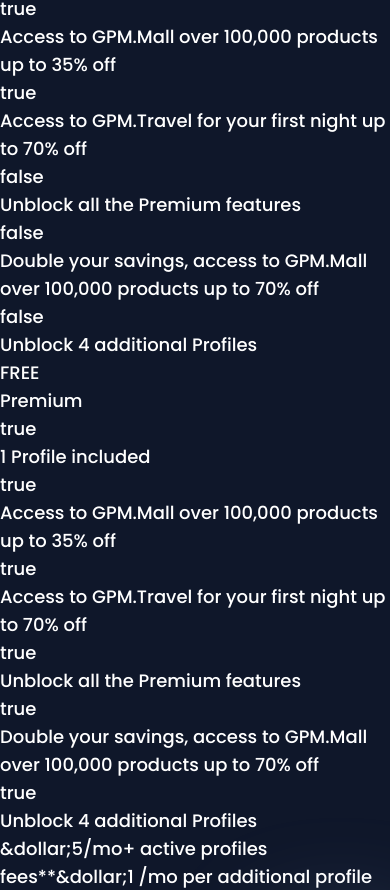
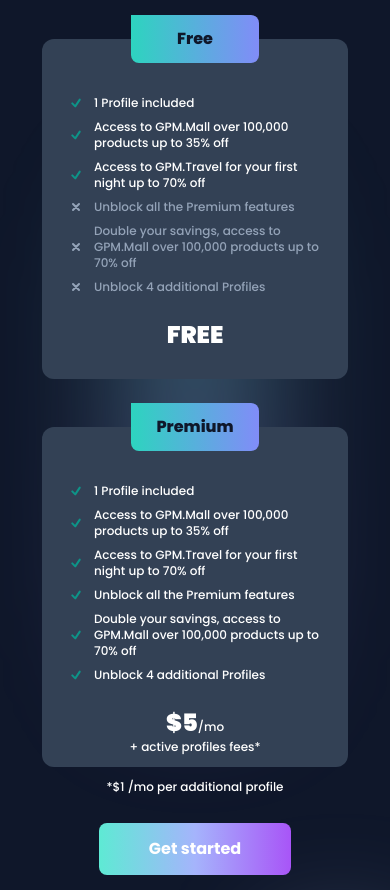
Before and after one commit to MKuzich/nft-landing, a Next.js app: page /reference in a window 390 px wide. Shown: the part 4106-4996 px from the top of the page. Built offline with nearby package versions, Linux system fonts and the light colour scheme.

Commit message:
added responsive plans section to reference page

```diff
--- a/components/Plans.js
+++ b/components/Plans.js
@@ -1,3 +1,5 @@
+import Container from "./Container";
+
 const Plans = ({
   title,
   scope,
@@ -8,27 +10,70 @@
   notes,
 }) => {
   return (
-    <section>
-      <h2>
+    <section className="py-10 tablet:py-16 desktop:py-20">
+      <Container>
+        <div className="flex flex-col items-center relative z-30">
+          <h2 className="tablet:w-3/4 desktop:w-1/2 mb-12 tablet:mb-16 desktop:mb-24 text-center font-extrabold text-2xl tablet:text-3xl desktop:text-titles z-20 relative">
             Want to enjoy all of the {title} product benefits? Check our plans.
           </h2>
-      <ul>
-        <li>
+          <ul className="flex flex-col tablet:flex-row justify-center items-center gap-12 tablet:gap-8 desktop:gap-14">
+            <li className="plans-item">
+              <div className="plans-item-label">
                 <h3>{firstType}</h3>
-          <ul>
+              </div>
+
+              <ul className="plan-list">
                 {scope.map((itm, idx) => (
-              <li key={idx}>
-                {idx < 3 ? <dix>true</dix> : <div>false</div>}
-                <p>{itm}</p>
+                  <li key={idx} className="plan-item">
+                    {idx < 3 ? (
+                      <svg
+                        xmlns="http://www.w3.org/2000/svg"
+                        fill="none"
+                        viewBox="0 0 24 24"
+                        strokeWidth={4}
+                        stroke="currentColor"
+                        className="w-3 desktop:w-4 h-3 desktop:h-4 shrink-0 stroke-teal-600"
+                      >
+                        <path
+                          strokeLinecap="round"
+                          strokeLinejoin="round"
+                          d="M4.5 12.75l6 6 9-13.5"
+                        />
+                      </svg>
+                    ) : (
+                      <svg
+                        xmlns="http://www.w3.org/2000/svg"
+                        fill="none"
+                        viewBox="0 0 24 24"
+                        strokeWidth={4}
+                        stroke="currentColor"
+                        className="w-3 desktop:w-4 h-3 desktop:h-4 shrink-0 stroke-slate-400"
+                      >
+                        <path
+                          strokeLinecap="round"
+                          strokeLinejoin="round"
+                          d="M6 18L18 6M6 6l12 12"
+                        />
+                      </svg>
+                    )}
+                    <p className={idx >= 3 && "text-slate-400"}>{itm}</p>
                   </li>
                 ))}
               </ul>
               {firstType === "Free" ? (
-            <span>{firstPrice}</span>
+                <span className="text-center text-2xl desktop:text-3xl font-black">
+                  {firstPrice}
+                </span>
               ) : (
                 <>
-              <span>
-                <span>&dollar;{firstPrice}</span>/mo
+                  <span className="text-xs">
+                    <span className="text-center text-2xl desktop:text-3xl font-black">
+                      ${firstPrice}
+                    </span>
+                    /mo
+                  </span>
+                  <span className="absolute text-xs bottom-3 desktop:bottom-5">
+                    + active profiles fees*
                   </span>
                   {notes.map((itm, idx) => (
                     <span key={`${idx}-${firstType}`}>{itm}</span>
@@ -36,25 +81,57 @@
                 </>
               )}
             </li>
-        <li>
-          <h3>{secondType}</h3>
-          <ul>
+            <li className="plans-item">
+              <h3 className="plans-item-label">{secondType}</h3>
+              <ul className="plan-list">
                 {scope.map((itm, idx) => (
-              <li key={idx}>
-                <dix>true</dix>
+                  <li key={idx} className="plan-item">
+                    <svg
+                      xmlns="http://www.w3.org/2000/svg"
+                      fill="none"
+                      viewBox="0 0 24 24"
+                      strokeWidth={4}
+                      stroke="currentColor"
+                      className="w-3 desktop:w-4 h-3 desktop:h-4 shrink-0 stroke-teal-600"
+                    >
+                      <path
+                        strokeLinecap="round"
+                        strokeLinejoin="round"
+                        d="M4.5 12.75l6 6 9-13.5"
+                      />
+                    </svg>
+
                     <p>{itm}</p>
                   </li>
                 ))}
               </ul>
-          <span>
-            <span>&dollar;{secondPrice}</span>/mo
+              <span className="text-xs">
+                <span className="text-center text-2xl desktop:text-3xl font-black">
+                  ${secondPrice}
+                </span>
+                /mo
+              </span>
+              <span className="absolute text-xs bottom-3 desktop:bottom-5">
+                + active profiles fees*
               </span>
               {notes.map((itm, idx) => (
-            <span key={`${idx}-${secondType}`}>{itm}</span>
+                <span
+                  key={`${idx}-${secondType}`}
+                  className="plan-note bottom-0"
+                >
+                  {itm}
+                </span>
               ))}
             </li>
           </ul>
-      <button type="button">Get started</button>
+          <button className="gradient-btn mt-14 desktop:mt-16" type="button">
+            Get started
+          </button>
+        </div>
+        <div className="bg-teal-700 w-7 h-7 rotate-18 hidden tablet:block absolute tablet:top-38 tablet:left-35 desktop:top-57 desktop:left-97"></div>
+        <div className="bg-teal-700 w-7 h-7 rotate-18 hidden tablet:block absolute tablet:top-38 tablet:right-62 desktop:top-57 desktop:right-99"></div>
+        <div className="absolute left-1/2 -translate-x-1/2 bottom-48 w-1/3 rounded-full h-1/2 blur-3xl bg-gradient-to-b from-teal-300/40 to-purple-400/40"></div>
+      </Container>
     </section>
   );
 };
--- a/pages/reference.js
+++ b/pages/reference.js
@@ -24,10 +24,7 @@
   "Unblock 4 additional Profiles",
 ];
 
-const notes = [
-  "+ active profiles fees*",
-  "*&dollar;1 /mo per additional profile",
-];
+const notes = ["*$1 /mo per additional profile"];
 
 const Reference = () => {
   return (
@@ -79,7 +76,7 @@
         imgPosition="right-80 top-0"
       >
         <div className="absolute -right-28 -top-48 w-1/3 rounded-full h-full blur-3xl bg-gradient-to-l from-teal-400/40 to-purple-500/40"></div>
-        <div className="hidden absolute z-20 right-0 bottom-20 w-2/3 h-28 tablet:right-14 tablet:-bottom-10 tablet:w-80 tablet:h-28 desktop:right-72 desktop:-bottom-10 -rotate-18 desktop:w-96 desktop:h-48 bg-gradient-to-t dark:from-slate-900 from-slate-50 dark:via-slate-900 via-slate-50/90 to-transparent"></div>
+        <div className="hidden tablet:block absolute z-20 right-0 bottom-20 w-2/3 h-28 tablet:right-14 tablet:-bottom-10 tablet:w-80 tablet:h-28 desktop:right-72 desktop:-bottom-10 -rotate-18 desktop:w-96 desktop:h-48 bg-gradient-to-t dark:from-slate-900 from-slate-50 dark:via-slate-900 via-slate-50/90 to-transparent"></div>
       </Invite>
       <Plans
         title="GPM"
--- a/styles/globals.css
+++ b/styles/globals.css
@@ -58,3 +58,23 @@
 .footer-category-item {
   @apply mb-2 tablet:mb-0 font-medium font-secondary text-xs tablet:text-sm desktop:text-base hover:text-purple-600 dark:text-white py-2 transition-colors duration-300;
 }
+
+.plans-item {
+  @apply flex flex-col items-center relative w-11/12 tablet:w-80 desktop:w-2/5 text-base dark:bg-slate-700 rounded-xl pt-14 pb-7 px-7 desktop:pb-9 desktop:px-9;
+}
+
+.plans-item-label {
+  @apply absolute text-slate-900 left-1/2 -top-6 -translate-x-16 w-32 h-12 font-extrabold text-base flex justify-center items-center bg-gradient-to-r from-teal-400 to-indigo-400 rounded-r-lg rounded-b-lg;
+}
+
+.plan-list {
+  @apply flex flex-col gap-2 desktop:gap-3 mb-6 desktop:mb-7 w-full;
+}
+
+.plan-item {
+  @apply flex items-center text-xs desktop:text-base gap-3 tablet:gap-5 desktop:gap-8;
+}
+
+.plan-note {
+  @apply absolute text-xs odd:-bottom-7 even:-bottom-10;
+}
--- a/tailwind.config.js
+++ b/tailwind.config.js
@@ -34,6 +34,12 @@
         "road-picture-mobile": "594px",
         22: "5.5rem",
         23: "5.825rem",
+        35: "8.625rem",
+        38: "9.5rem",
+        57: "14.125rem",
+        62: "15.625rem",
+        97: "26.1rem",
+        99: "33.1rem",
       },
       rotate: {
         18: "18deg",
```
Lines whose indentation alone changed are shown as unchanged.
